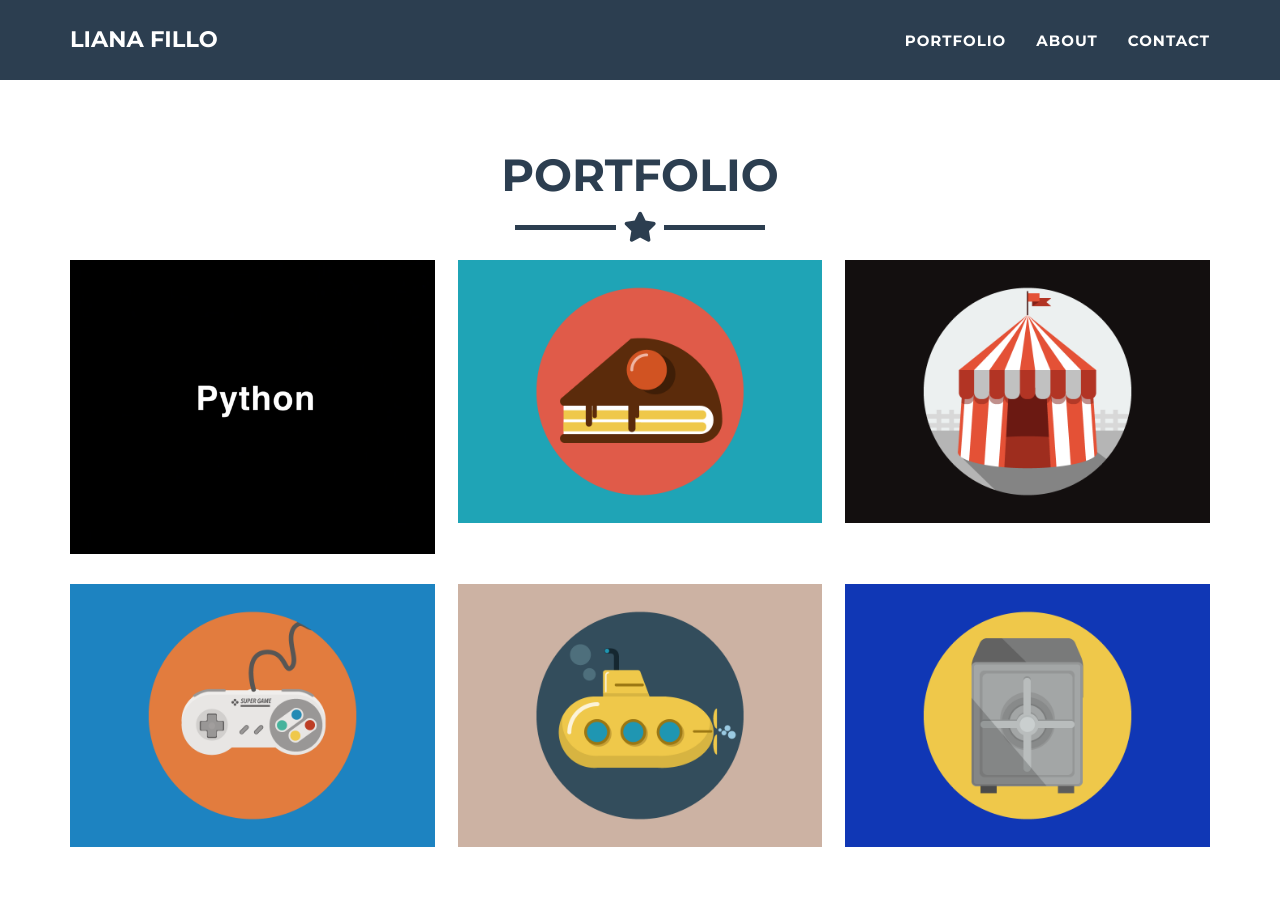
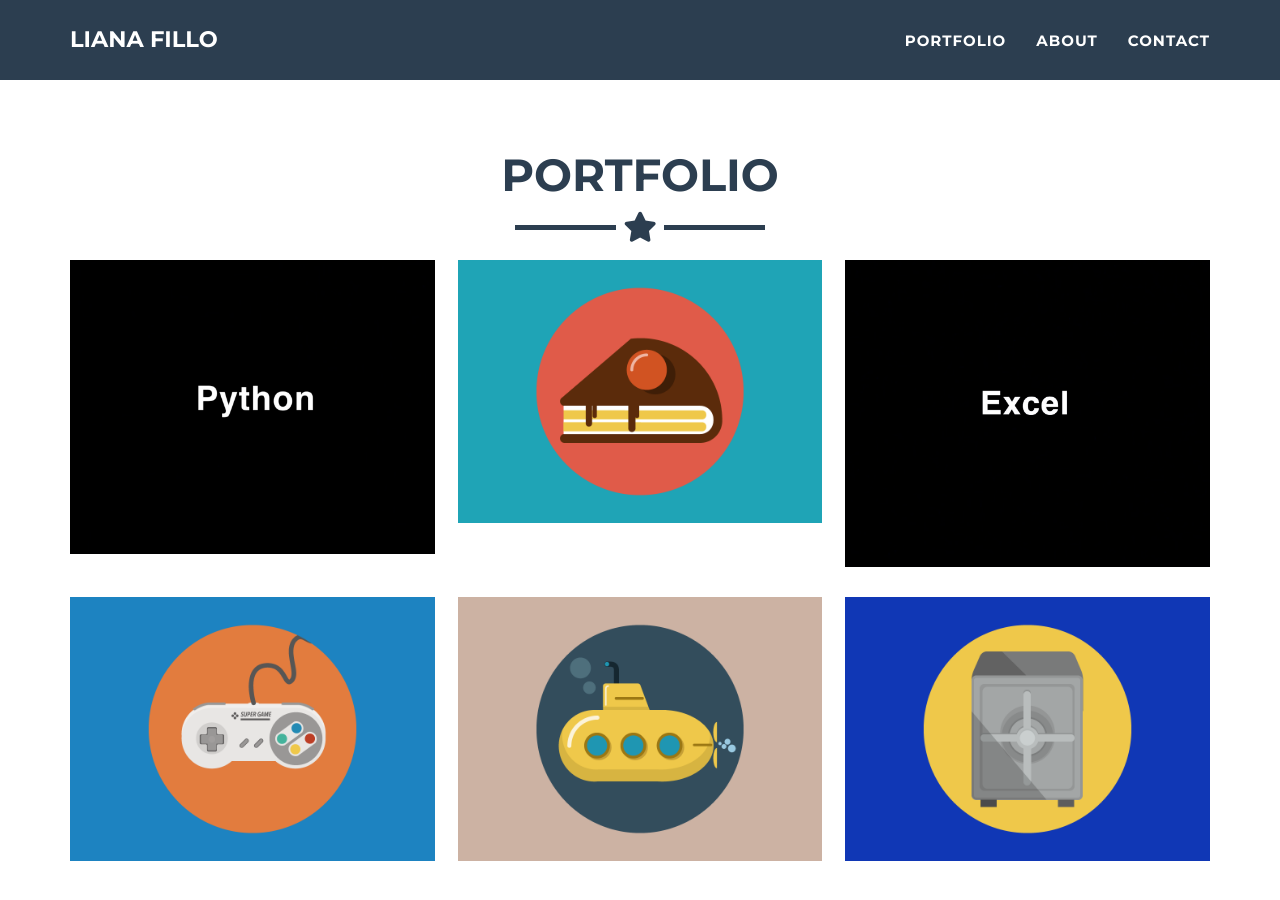
Before and after one commit to LianaFillo/LianaFillo.github.io, a Jekyll site: the page built from _posts/2014-07-18-Python-Project.markdown, in a window 1280 px wide and 900 px high, scrolled down 1076 px. Built offline with Jekyll 4.4.1, drawn with Linux system fonts in a browser that asks for light colours.

Commit message:
Update and rename 2014-07-16-project-3.markdown to 2014-07-16-Excel.markdown

```diff
--- a/_posts/2014-07-16-project-3.markdown
+++ b/_posts/2014-07-16-Excel.markdown
@@ -2,10 +2,10 @@
 layout: default
 modal-id: 3
 date: 2014-07-16
-img: circus.png
+img: excel.png
 alt: image-alt
 project-date: April 2014
-purpose: Start Bootstrap
+purpose: KNES 381
 category: Web Development
 description: Use this area of the page to describe your project. Lorem ipsum dolor sit amet, consectetur adipisicing elit. Mollitia neque assumenda ipsam nihil, molestias magnam, recusandae quos quis inventore quisquam velit asperiores, vitae? Reprehenderit soluta, eos quod consequuntur itaque. Nam.
 ---
```
